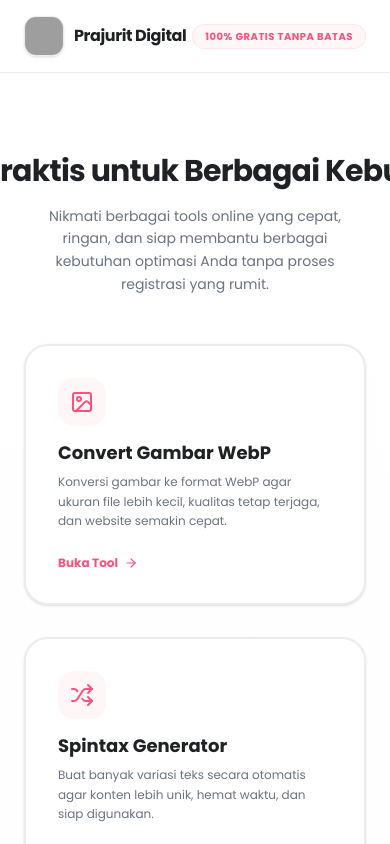
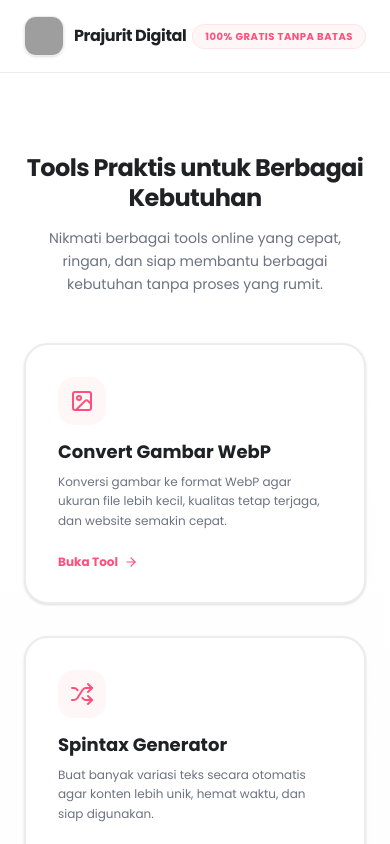
Before and after one commit to prajuritdigitalcom/Website-Prajurit-Digital-My-Id, a React (Vite) app: page / in a window 390 px wide. Shown: the top 844 px of the page. Built offline with nearby package versions, Linux system fonts and the light colour scheme; grey boxes are pictures that could not be loaded.

Commit message:
style: improve typography and responsiveness
Adjust font sizes, spacing, and text constraints across UI components to improve readability and visual consistency on various screen sizes.

```diff
--- a/src/components/sections/Hero.tsx
+++ b/src/components/sections/Hero.tsx
@@ -44,7 +44,7 @@ export default function Hero() {
             </FadeIn>
 
             <FadeIn direction="up" delay={0.3}>
-              <p className="text-sm md:text-base text-[#6B7280] leading-relaxed max-w-[450px]">
+              <p className="text-sm md:text-lg text-[#6B7280] leading-relaxed max-w-[500px]">
                 Hemat waktu dan tingkatkan produktivitas pemasaran digital Anda dengan kumpulan tools online yang praktis, cepat, ringan, serta mudah digunakan.
               </p>
             </FadeIn>
--- a/src/components/sections/Tools.tsx
+++ b/src/components/sections/Tools.tsx
@@ -87,7 +87,7 @@ export default function Tools() {
         <FadeIn direction="up">
           <SectionTitle
             title="Tools Praktis untuk Berbagai Kebutuhan"
-            subtitle="Nikmati berbagai tools online yang cepat, ringan, dan siap membantu berbagai kebutuhan optimasi Anda tanpa proses registrasi yang rumit."
+            subtitle="Nikmati berbagai tools online yang cepat, ringan, dan siap membantu berbagai kebutuhan tanpa proses yang rumit."
           />
         </FadeIn>
 
@@ -118,7 +118,7 @@ export default function Tools() {
                     <h3 className="text-lg font-bold text-[#202124] group-hover:text-[#FF4F7B] transition-colors leading-tight">
                       {tool.title}
                     </h3>
-                    <p className="text-xs text-[#6B7280] leading-relaxed">
+                    <p className="text-xs md:text-sm text-[#6B7280] leading-relaxed">
                       {tool.description}
                     </p>
                   </div>
--- a/src/components/ui/SectionTitle.tsx
+++ b/src/components/ui/SectionTitle.tsx
@@ -15,11 +15,11 @@ export default function SectionTitle({
 
   return (
     <div className={`flex flex-col gap-3.5 max-w-4xl mb-12 ${alignClass} font-sans`}>
-      <h2 className="text-3xl md:text-4xl font-bold tracking-tight text-[#202124] leading-tight whitespace-nowrap md:whitespace-normal">
+      <h2 className="text-2xl sm:text-3xl md:text-4xl font-bold tracking-tight text-[#202124] leading-tight">
         {title}
       </h2>
       {subtitle && (
-        <p className="text-sm md:text-base text-[#6B7280] leading-relaxed max-w-2xl mx-auto">
+        <p className="text-sm md:text-lg text-[#6B7280] leading-relaxed max-w-3xl mx-auto">
           {subtitle}
         </p>
       )}
```
